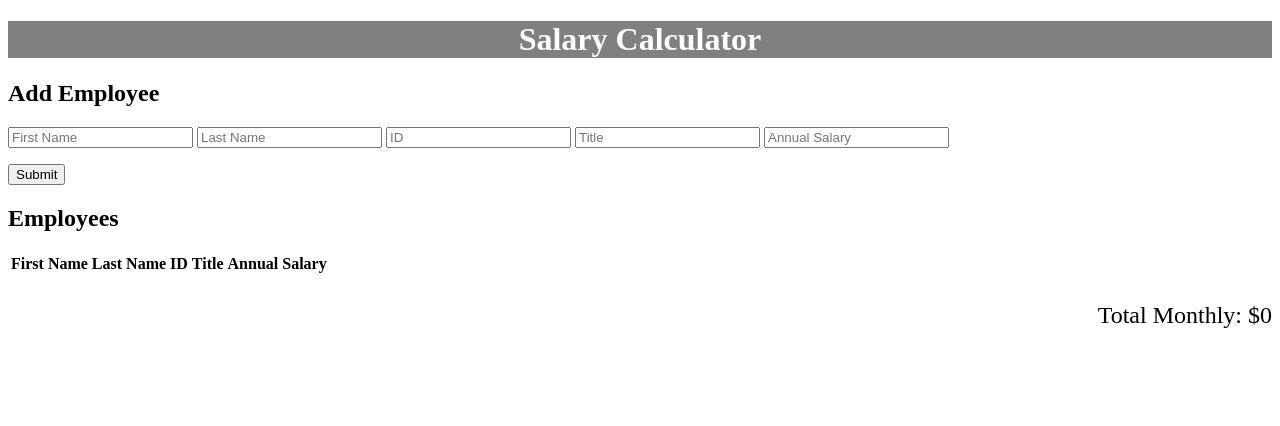
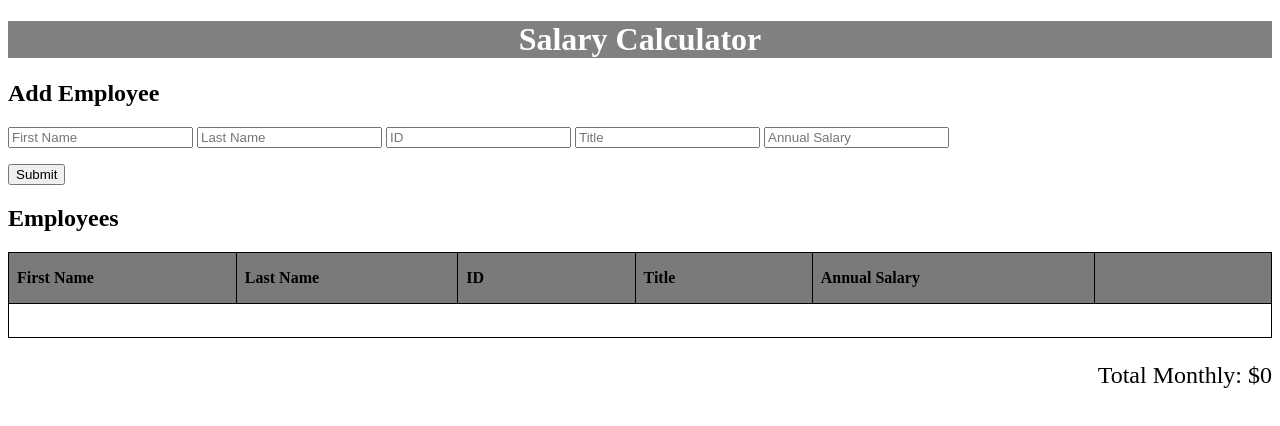
Before and after one commit to Jacoblars85/ts-salary-calculator, a website with bundled scripts: page index.html in a window 1280 px wide. Built offline with nearby package versions, Linux system fonts and the light colour scheme.

Commit message:
table css

```diff
--- a/calc.css
+++ b/calc.css
@@ -9,3 +9,35 @@ header {
     text-align: center;
 
   }
+
+  /* TABLE */
+
+table {
+    width: 100%;
+    text-align: left;
+  }
+  table, th, td {
+    border: 1px solid black;
+    color: black;
+    border-collapse: collapse;
+    height: 2.15em;
+  }
+  th, td {
+    padding: .5em;
+    min-width: 3.5em;
+  }
+  thead, tfoot{
+    background: #7a7a7a;
+    color: #fcfcfc;
+  }
+  tbody tr:nth-child(odd){
+    background: #fcfcfc;
+  }
+  tbody tr:nth-child(even){
+    background: #dcdcdc;
+  }
+  tfoot {
+    background: gray;
+    border: 1px solid black;
+    height: 2.15em;
+  }
```
